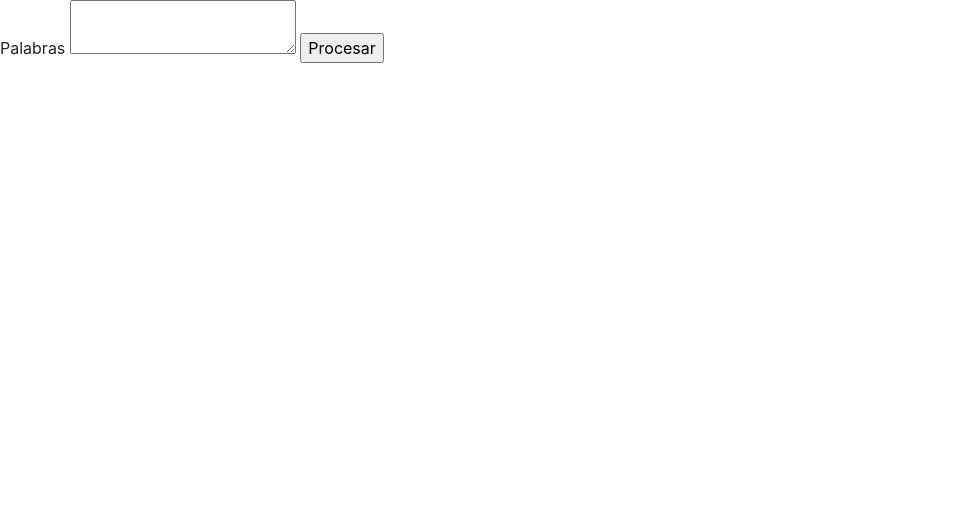
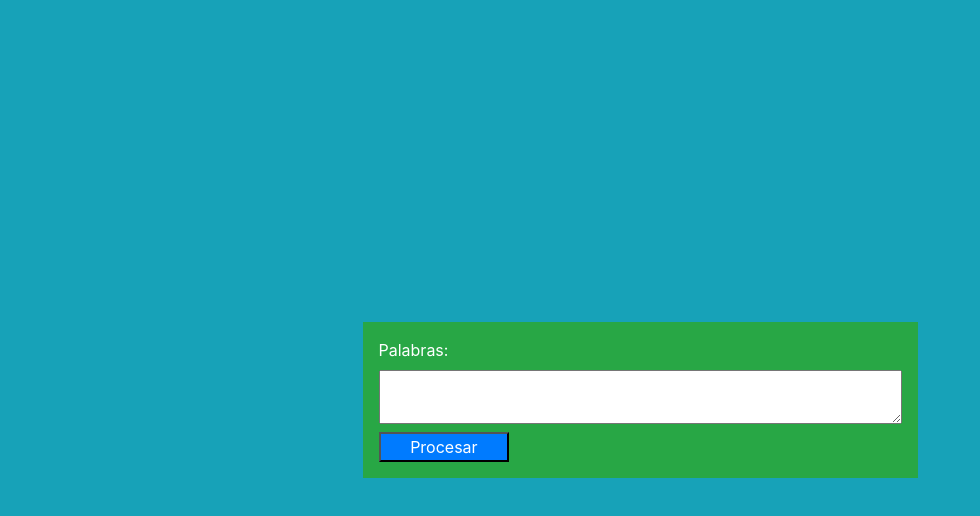
Before and after one commit to alexgonzanu/ejercicio-strings-y-arrays, a plain HTML site: page index.html in a window 1280 px wide. Shown: the whole page, without its empty margins (0-980 px from the left). Drawn offline with nearby package versions, Linux system fonts and the light colour scheme.

Commit message:
boostrap incorporado en el html

```diff
--- a/index.html
+++ b/index.html
@@ -12,12 +12,12 @@
   <script src="js/scripts.js" defer></script>
 </head>
 
-<body>
-  <div>
-    <form>
-      <label for="palabras">Palabras</label>
+<body class="bg-info">
+  <div class="container vh-100 d-flex justify-content-center align-items-center">
+    <form class="row flex-column justify-content-center align-items-left bg-success w-50 px-3 py-3">
+      <label class="text-white" for="palabras">Palabras:</label>
       <textarea id="palabras"></textarea>
-      <input type="submit" value="Procesar">
+      <input class="bg-primary text-white w-25 mt-2" type="submit" value="Procesar">
     </form>
   </div>
 </body>
--- a/js/analiza-palabras.js
+++ b/js/analiza-palabras.js
@@ -26,7 +26,7 @@ const mayusculaOrNotAndParOrNot = (arrayPalabras, contador) => {
 }
 
 const containsPalabra = (arrayPalabras, contador) => {
-  if (arrayPalabras[contador].substr(-3) == "ble") {
+  if (arrayPalabras[contador].search("ble") !== -1) {
     console.log("La palabra contiene 'ble'");
   } else {
     console.log("La palabra no contiene 'ble'");
```
